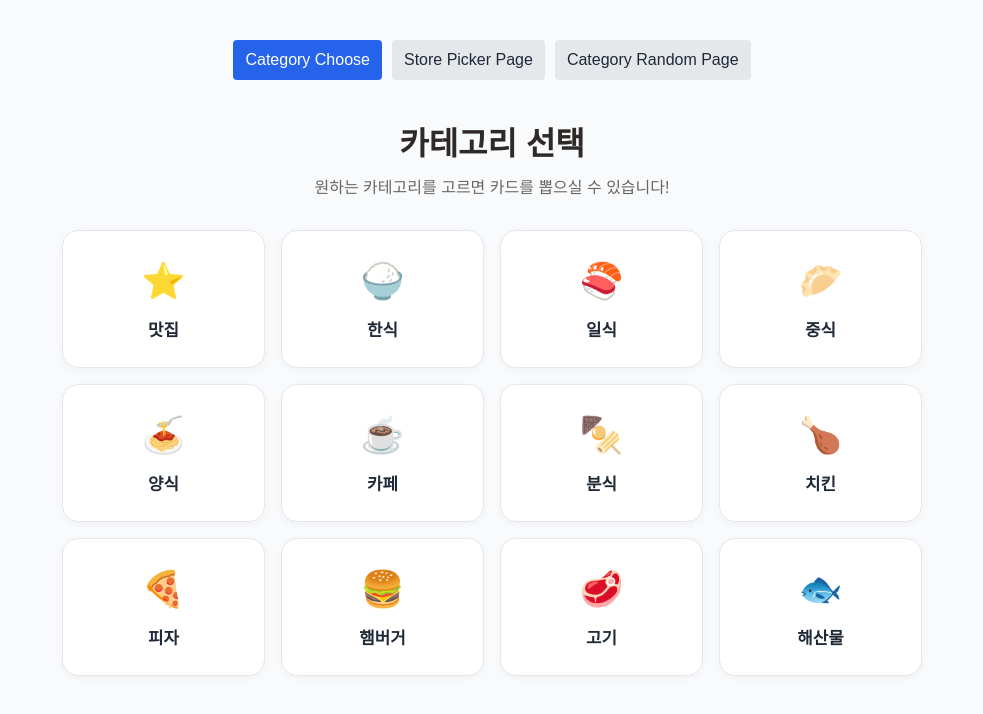
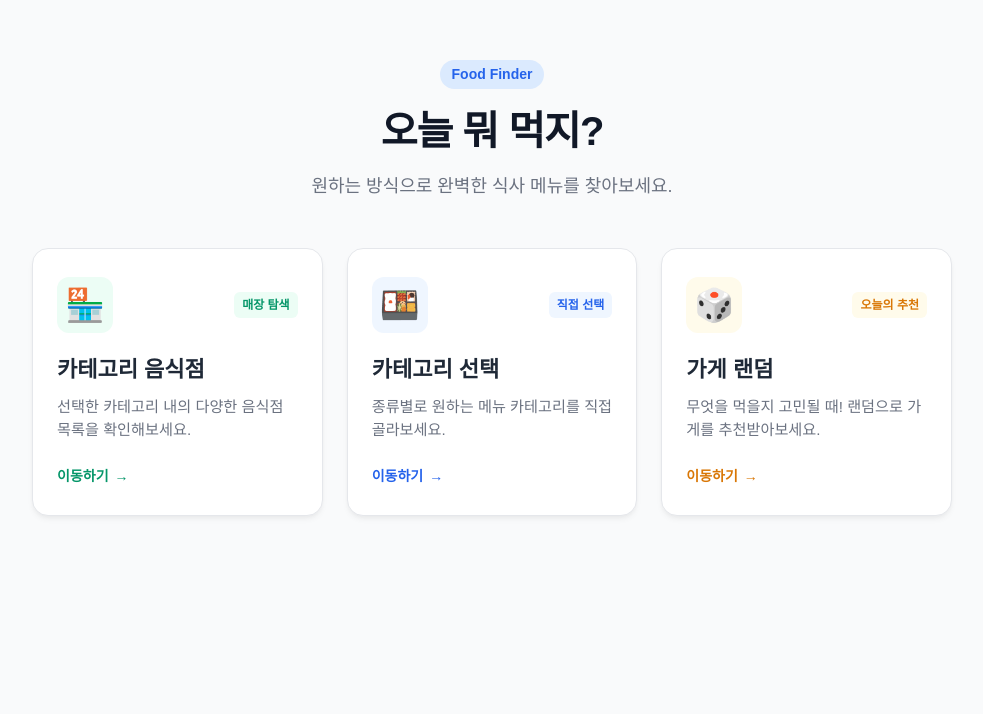
Before and after one commit to Ssecsecyee/study_zapier, a React (Vite) app: page / in a window 1280 px wide. Shown: the top 714 px of the page, without its empty margins (148-1131 px from the left). Built offline with nearby package versions, Linux system fonts and the light colour scheme.

Commit message:
메인페이지 생성 및 병합

```diff
--- a/src/App.jsx
+++ b/src/App.jsx
@@ -1,15 +1,15 @@
 import React, { useState } from "react";
+import MainPage from "./pages/MainPage";
 import CategoryChoose from "./components/Category-Choose/CategoryChoose";
 import StorePickerPage from "./pages/StorePickerPage";
 import CategoryRandomPage from "./pages/CategoryRandomPage";
 
 function App() {
-  // 현재 어떤 페이지를 보여줄지 관리하는 상태 ('choose', 'store', 'random')
-  const [currentPage, setCurrentPage] = useState("choose");
+  // 현재 페이지 상태: 'home', 'random', 'choose', 'store'
+  const [currentPage, setCurrentPage] = useState("home");
 
   const handleGoHome = () => {
-    console.log("홈으로 이동 버튼 클릭됨");
-    setCurrentPage("choose"); // 홈으로 갈 때 첫 번째 페이지로 이동
+    setCurrentPage("home");
   };
 
   return (
@@ -21,56 +21,36 @@ function App() {
         padding: "40px 0",
       }}
     >
-      {/* 테스트/개발용 상단 페이지 전환 네비게이션 */}
+      {/* 상단 홈 이동 네비게이션 (홈 화면이 아닐 때만 표시) */}
+      {currentPage !== "home" && (
         <nav style={{ textAlign: "center", marginBottom: "20px" }}>
           <button
-          onClick={() => setCurrentPage("choose")}
+            onClick={handleGoHome}
             style={{
-            margin: "0 5px",
-            padding: "8px 12px",
-            backgroundColor: currentPage === "choose" ? "#2563eb" : "#e5e7eb",
-            color: currentPage === "choose" ? "#ffffff" : "#1f2937",
+              padding: "8px 16px",
+              backgroundColor: "#1f2937",
+              color: "#ffffff",
               border: "none",
               borderRadius: "4px",
               cursor: "pointer",
             }}
           >
-          Category Choose
-        </button>
-        <button
-          onClick={() => setCurrentPage("store")}
-          style={{
-            margin: "0 5px",
-            padding: "8px 12px",
-            backgroundColor: currentPage === "store" ? "#2563eb" : "#e5e7eb",
-            color: currentPage === "store" ? "#ffffff" : "#1f2937",
-            border: "none",
-            borderRadius: "4px",
-            cursor: "pointer",
-          }}
-        >
-          Store Picker Page
-        </button>
-        <button
-          onClick={() => setCurrentPage("random")}
-          style={{
-            margin: "0 5px",
-            padding: "8px 12px",
-            backgroundColor: currentPage === "random" ? "#2563eb" : "#e5e7eb",
-            color: currentPage === "random" ? "#ffffff" : "#1f2937",
-            border: "none",
-            borderRadius: "4px",
-            cursor: "pointer",
-          }}
-        >
-          Category Random Page
+            ← 메인으로 돌아가기
           </button>
         </nav>
+      )}
 
-      {/* 조건부 렌더링으로 페이지 전환 */}
+      {/* 조건부 페이지 렌더링 */}
+      {currentPage === "home" && <MainPage onNavigate={setCurrentPage} />}
+
+      {/* 1번: CategoryRandomPage */}
+      {currentPage === "random" && <CategoryRandomPage />}
+
+      {/* 2번: CategoryChoose */}
       {currentPage === "choose" && <CategoryChoose onGoHome={handleGoHome} />}
+
+      {/* 3번: StorePickerPage */}
       {currentPage === "store" && <StorePickerPage />}
-      {currentPage === "random" && <CategoryRandomPage />}
     </div>
   );
 }
--- /dev/null
+++ b/src/pages/MainPage.jsx
@@ -0,0 +1,185 @@
+import React from "react";
+
+function MainPage({ onNavigate }) {
+  // 1번: CategoryRandomPage, 2번: CategoryChoose, 3번: StorePickerPage
+  const menuItems = [
+    {
+      id: "random", // CategoryRandomPage (1번)
+      title: "카테고리 음식점",
+      badge: "매장 탐색",
+      description: "선택한 카테고리 내의 다양한 음식점 목록을 확인해보세요.",
+      icon: "🏪",
+      color: "#059669",
+      bgHover: "#ecfdf5",
+    },
+    {
+      id: "choose", // CategoryChoose (2번)
+      title: "카테고리 선택",
+      badge: "직접 선택",
+      description: "종류별로 원하는 메뉴 카테고리를 직접 골라보세요.",
+      icon: "🍱",
+      color: "#2563eb",
+      bgHover: "#eff6ff",
+    },
+    {
+      id: "store", // StorePickerPage (3번)
+      title: "가게 랜덤",
+      badge: "오늘의 추천",
+      description: "무엇을 먹을지 고민될 때! 랜덤으로 가게를 추천받아보세요.",
+      icon: "🎲",
+      color: "#d97706",
+      bgHover: "#fffbeb",
+    },
+  ];
+
+  return (
+    <div style={{ maxWidth: "960px", margin: "0 auto", padding: "20px 20px 60px" }}>
+      <header style={{ textAlign: "center", marginBottom: "48px" }}>
+        <span
+          style={{
+            fontSize: "0.875rem",
+            fontWeight: "600",
+            color: "#2563eb",
+            backgroundColor: "#dbeafe",
+            padding: "4px 12px",
+            borderRadius: "9999px",
+            display: "inline-block",
+            marginBottom: "12px",
+          }}
+        >
+          Food Finder
+        </span>
+        <h1
+          style={{
+            fontSize: "2.5rem",
+            fontWeight: "800",
+            color: "#111827",
+            marginBottom: "12px",
+            letterSpacing: "-0.025em",
+          }}
+        >
+          오늘 뭐 먹지?
+        </h1>
+        <p style={{ fontSize: "1.125rem", color: "#6b7280", margin: 0 }}>
+          원하는 방식으로 완벽한 식사 메뉴를 찾아보세요.
+        </p>
+      </header>
+
+      <div
+        style={{
+          display: "grid",
+          gridTemplateColumns: "repeat(auto-fit, minmax(260px, 1fr))",
+          gap: "24px",
+        }}
+      >
+        {menuItems.map((item) => (
+          <div
+            key={item.id}
+            onClick={() => onNavigate(item.id)}
+            style={{
+              backgroundColor: "#ffffff",
+              borderRadius: "16px",
+              padding: "28px 24px",
+              border: "1px solid #e5e7eb",
+              boxShadow: "0 4px 6px -1px rgba(0,0,0,0.05), 0 2px 4px -1px rgba(0,0,0,0.03)",
+              cursor: "pointer",
+              transition: "all 0.25s ease-in-out",
+              position: "relative",
+              overflow: "hidden",
+              display: "flex",
+              flexDirection: "column",
+              justifyContent: "space-between",
+            }}
+            onMouseEnter={(e) => {
+              e.currentTarget.style.transform = "translateY(-6px)";
+              e.currentTarget.style.boxShadow =
+                "0 20px 25px -5px rgba(0,0,0,0.1), 0 10px 10px -5px rgba(0,0,0,0.04)";
+              e.currentTarget.style.borderColor = item.color;
+            }}
+            onMouseLeave={(e) => {
+              e.currentTarget.style.transform = "translateY(0)";
+              e.currentTarget.style.boxShadow =
+                "0 4px 6px -1px rgba(0,0,0,0.05), 0 2px 4px -1px rgba(0,0,0,0.03)";
+              e.currentTarget.style.borderColor = "#e5e7eb";
+            }}
+          >
+            <div>
+              <div
+                style={{
+                  display: "flex",
+                  alignItems: "center",
+                  justifyContent: "space-between",
+                  marginBottom: "20px",
+                }}
+              >
+                <div
+                  style={{
+                    fontSize: "2rem",
+                    width: "56px",
+                    height: "56px",
+                    borderRadius: "12px",
+                    backgroundColor: item.bgHover,
+                    display: "flex",
+                    alignItems: "center",
+                    justifyContent: "center",
+                  }}
+                >
+                  {item.icon}
+                </div>
+                <span
+                  style={{
+                    fontSize: "0.75rem",
+                    fontWeight: "600",
+                    color: item.color,
+                    backgroundColor: item.bgHover,
+                    padding: "4px 8px",
+                    borderRadius: "6px",
+                  }}
+                >
+                  {item.badge}
+                </span>
+              </div>
+
+              <h2
+                style={{
+                  fontSize: "1.375rem",
+                  fontWeight: "700",
+                  color: "#1f2937",
+                  marginBottom: "10px",
+                }}
+              >
+                {item.title}
+              </h2>
+              <p
+                style={{
+                  fontSize: "0.95rem",
+                  color: "#6b7280",
+                  lineHeight: "1.5",
+                  marginBottom: "24px",
+                }}
+              >
+                {item.description}
+              </p>
+            </div>
+
+            <div
+              style={{
+                display: "flex",
+                alignItems: "center",
+                gap: "6px",
+                fontSize: "0.875rem",
+                fontWeight: "600",
+                color: item.color,
+              }}
+            >
+              <span>이동하기</span>
+              <span>→</span>
+            </div>
+          </div>
+        ))}
+      </div>
+    </div>
+  );
+}
+
+export default MainPage;
```
Lines whose indentation alone changed are shown as unchanged.
